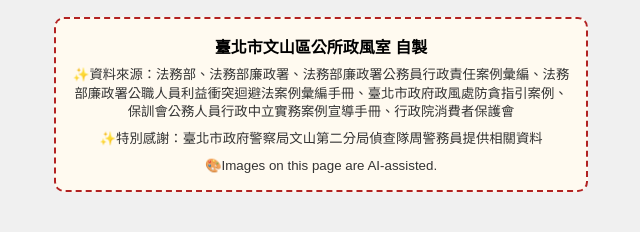
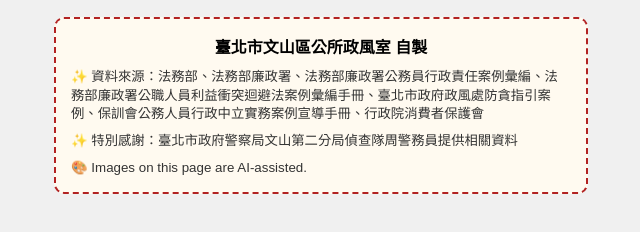
Before and after one commit to ws20252026/drawlots, a website with bundled scripts: page index.html in a window 1280 px wide. Shown: the part 266-498 px from the top of the page, without its empty margins (319-959 px from the left). Built offline with nearby package versions, Linux system fonts and the light colour scheme.

Commit message:
Update index.html

```diff
--- a/index.html
+++ b/index.html
@@ -31,13 +31,20 @@
         <button class="retry-btn" onclick="location.reload()">再抽一次</button>
     </div>
 
-    <!-- 文山區公所資訊 (置中) -->
-    <div class="footer-box">
-        <div class="footer-title"><strong>臺北市文山區公所政風室 自製</strong></div>
-        <small>✨資料來源：法務部、法務部廉政署、法務部廉政署公務員行政責任案例彙編、法務部廉政署公職人員利益衝突迴避法案例彙編手冊、臺北市政府政風處防貪指引案例、保訓會公務人員行政中立實務案例宣導手冊、行政院消費者保護會</small>
-        <small>✨特別感謝：臺北市政府警察局文山第二分局偵查隊周警務員提供相關資料</small>
-        <small>🎨Images on this page are AI-assisted.</small>
+<!-- 文山區公所資訊 -->
+<div class="footer-box">
+    <!-- 標題保持置中 -->
+    <div class="footer-title" style="text-align: center;">
+        <strong>臺北市文山區公所政風室 自製</strong>
     </div>
+
+    <!-- 其餘內容靠左 -->
+    <div style="text-align: left; margin-top: 10px; display: block;">
+        <small style="display: block; margin-bottom: 5px;">✨ 資料來源：法務部、法務部廉政署、法務部廉政署公務員行政責任案例彙編、法務部廉政署公職人員利益衝突迴避法案例彙編手冊、臺北市政府政風處防貪指引案例、保訓會公務人員行政中立實務案例宣導手冊、行政院消費者保護會</small>
+        <small style="display: block; margin-bottom: 5px;">✨ 特別感謝：臺北市政府警察局文山第二分局偵查隊周警務員提供相關資料</small>
+        <small style="display: block;">🎨 Images on this page are AI-assisted.</small>
+    </div>
+</div>
 
     <!-- 確保 script 引入順序：先 data 再 app -->
     <script type="module" src="data.js"></script>
```
